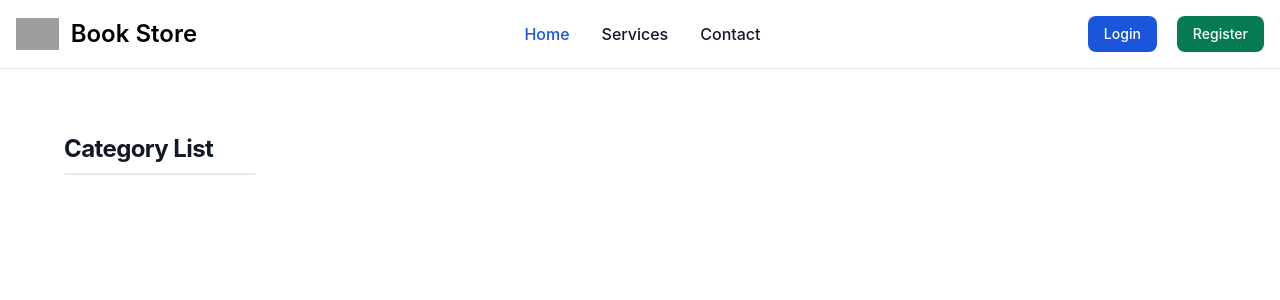
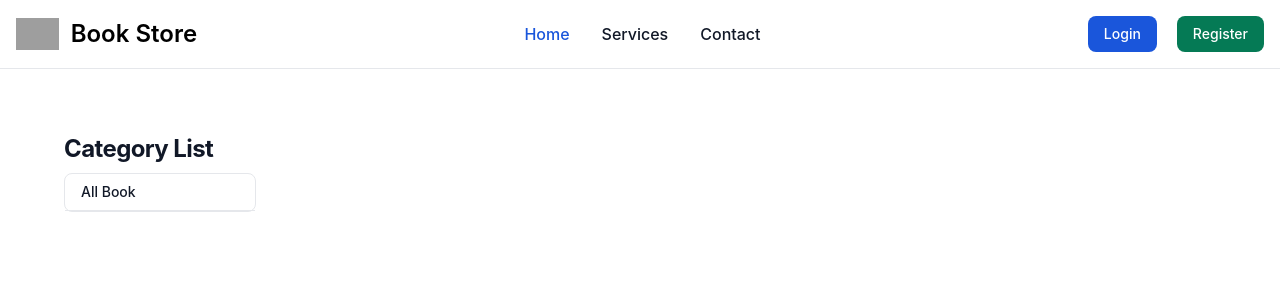
Before and after one commit to mallick-portfolio/django-book-store, a Django app: page / in a window 1280 px wide. Shown: the top 300 px of the page. Run offline with Django 5.2, Linux system fonts and the light colour scheme; data that the repository does not hold is empty; some libraries are stand-ins or nearby versions; grey boxes are pictures that could not be loaded.

Commit message:
update review model

```diff
--- a/accounts/models.py
+++ b/accounts/models.py
@@ -4,8 +4,10 @@ from django.utils import timezone
 from django.utils.translation import gettext_lazy as _
 from .managers import CustomUserManager
 from .constant import GENDER_TYPE
+
+
+
 class CustomUser(AbstractBaseUser, PermissionsMixin):
-
   first_name = models.CharField(_("first name"), max_length=50, null=True, blank=True)
   last_name = models.CharField(_("last name"), max_length=50, null=True, blank=True)
   email =  models.EmailField(_("email address"), max_length=254, unique= True)
--- a/books/urls.py
+++ b/books/urls.py
@@ -2,8 +2,9 @@
 from django.urls import path
 from books import views
 urlpatterns = [
-    path('create-category', views.CategoryCreateView.as_view(), name="create-category"),
-    path('category/<slug:slug>', views.BookListView.as_view(), name="category-book"),
-    path('add-book', views.BookCreateView.as_view(), name="add-book"),
-    path('<int:id>', views.BookDetailView.as_view(), name="book-details"),
+    path('create-category/', views.CategoryCreateView.as_view(), name="create-category"),
+    path('category/<slug:slug>/', views.BookListView.as_view(), name="category-book"),
+    path('add-book/', views.BookCreateView.as_view(), name="add-book"),
+    path('<int:id>/', views.BookDetailView.as_view(), name="book-details"),
+    path('update/<int:id>/', views.BookUpdateView.as_view(), name="book-update"),
 ]
--- a/books/views.py
+++ b/books/views.py
@@ -2,7 +2,7 @@ from typing import Any
 from django.db.models.query import QuerySet
 from django.shortcuts import render, redirect
 from books import forms
-from django.views.generic import CreateView, ListView, DetailView
+from django.views.generic import CreateView, ListView, DetailView, UpdateView
 from django.urls import reverse_lazy
 from django.contrib.auth.decorators import login_required
 from django.utils.decorators import method_decorator
@@ -72,7 +72,6 @@ class BookListView(ListView):
 
 
 
-
 class BookDetailView(FormMixin,DetailView):
   context_object_name = 'book'
   model = models.Book
@@ -84,17 +83,32 @@ class BookDetailView(FormMixin,DetailView):
       return reverse_lazy('book-details', kwargs={'id': self.object.pk})
 
   def post(self, request, *args, **kwargs):
-    print(request.POST)
-    if request.method == "POST":
-      self.object = self.get_object()
-      form = self.get_form()
-      if form.is_valid():
+    if request.user.is_authenticated:
+      if request.method == "POST":
+        self.object = self.get_object()
+        form = self.get_form()
+        if form.is_valid():
+          messages.success(request, 'Review added successfully!!!')
           return self.form_valid(form)
-      else:
+        else:
           return self.form_invalid(form)
+    else:
+      messages.error(request, "You are not authrized to review. Please login first!!!")
+      return redirect('login')
 
   def form_valid(self, form):
       obj = form.save(commit=False)
       obj.user = self.request.user
       obj.save()
       return super(BookDetailView, self).form_valid(form)
+
+
+
+class BookUpdateView(AdminRequiredMixin,SuccessMessageMixin,UpdateView):
+  form_class = forms.BookForm
+  model = models.Book
+  pk_url_kwarg = 'id'
+  template_name = './book/updatebook.html'
+
+  success_url = reverse_lazy('home')
+  success_message = "Book update successfully"
--- a/templates/pages/home.html
+++ b/templates/pages/home.html
@@ -10,7 +10,10 @@
 
       <h5 class="mb-2 text-2xl font-bold tracking-tight text-gray-900 dark:text-white">Category List</h5>
       <div class="w-48 text-gray-900 bg-white border border-gray-200 rounded-lg dark:bg-gray-700 dark:border-gray-600 dark:text-white">
+        <button type="button" class="relative inline-flex items-center w-full px-4 py-2 text-sm font-medium border-b border-gray-200 rounded-t-lg hover:bg-gray-100 hover:text-blue-700 focus:z-10 focus:ring-2 focus:ring-blue-700 focus:text-blue-700 dark:border-gray-600 dark:hover:bg-gray-600 dark:hover:text-white dark:focus:ring-gray-500 dark:focus:text-white">
+          <a href="{% url 'home'  %}">All Book</a>
 
+      </button>
 
         {% for category in categories %}
             <button type="button" class="relative inline-flex items-center w-full px-4 py-2 text-sm font-medium border-b border-gray-200 rounded-t-lg hover:bg-gray-100 hover:text-blue-700 focus:z-10 focus:ring-2 focus:ring-blue-700 focus:text-blue-700 dark:border-gray-600 dark:hover:bg-gray-600 dark:hover:text-white dark:focus:ring-gray-500 dark:focus:text-white">
@@ -34,14 +37,23 @@
             <a href="#">
                 <h5 class="mb-2 text-2xl font-bold tracking-tight text-gray-900 dark:text-white">{{book.title}}</h5>
             </a>
-            <span class="bg-green-400 text-white text-xs font-medium my-2 px-2.5 py-0.5 rounded dark:bg-green-900 dark:text-white">{{book.category.name}}</span>
 
+           <p>
+              Category: <span class="bg-red-400 text-white text-xs font-medium my-2 px-2.5 py-0.5 rounded dark:bg-red-900 dark:text-white">
+                {{book.category.name}}
+              </span>
+            </p>
+           <p>
+              Author: <span class="bg-green-400 text-white text-xs font-medium my-2 px-2.5 py-0.5 rounded dark:bg-green-900 dark:text-white">
+              {{book.author.first_name}}
+            </span>
+            </p>
 
 
             <p class="mb-3 font-normal text-gray-700 dark:text-gray-400">
               {{book.description|truncatewords:25}}</p>
               <div class="flex items-center justify-between">
-                <span class="text-3xl font-bold text-gray-900 dark:text-white">$599</span>
+                <span class="text-3xl font-bold text-gray-900 dark:text-white">${{book.price}}</span>
                 <a href="{% url 'book-details' book.id %}" class="text-white bg-blue-700 hover:bg-blue-800 focus:ring-4 focus:outline-none focus:ring-blue-300 font-medium rounded-lg text-sm px-5 py-2.5 text-center dark:bg-blue-600 dark:hover:bg-blue-700 dark:focus:ring-blue-800">Add to cart</a>
             </div>
         </div>
```
Also changed, not shown: books/models.py (+11 -8 lines), templates/book/updatebook.html (added, +25 -0 lines), books/migrations/0007_remove_book_review_review_book.py (added).
